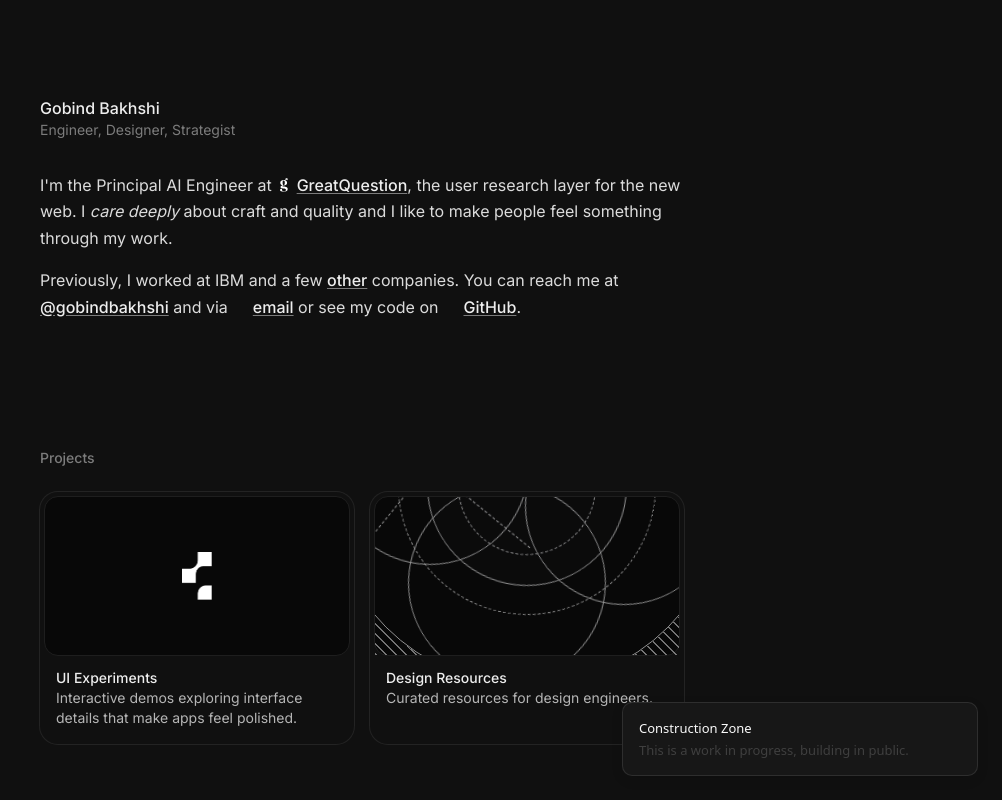
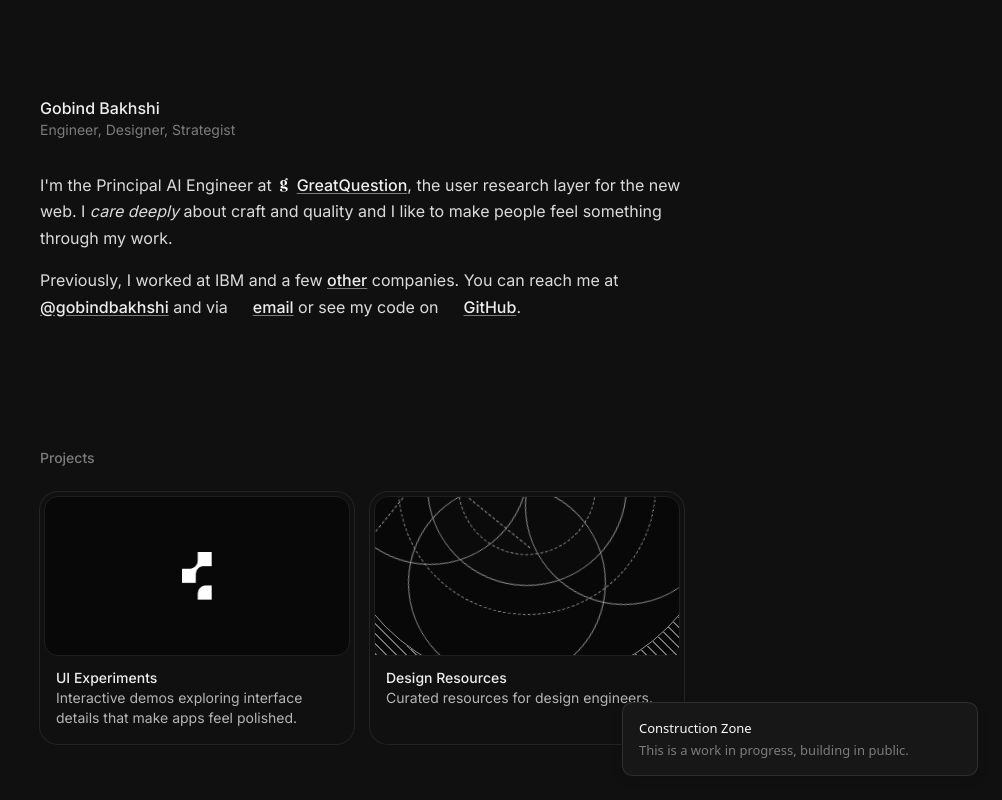
Before and after one commit to GobindB/gobindbakhshi, a Next.js app: page / in a window 1280 px wide. Shown: the top 800 px of the page, without its empty margins (278-1280 px from the left). Built offline with nearby package versions, Linux system fonts and the light colour scheme; some icons are missing.

Commit message:
style: mute toast description text to match reference gray

```diff
--- a/src/components/construction-toast.tsx
+++ b/src/components/construction-toast.tsx
@@ -6,7 +6,7 @@
 export function ConstructionToast() {
   useEffect(() => {
     const id = toast("Construction Zone", {
-      description: "This is a work in progress, building in public.",
+      description: (<span className="text-[#7c7c7c]">This is a work in progress, building in public.</span>),
       duration: Infinity,
       position: "bottom-right",
     });
```
